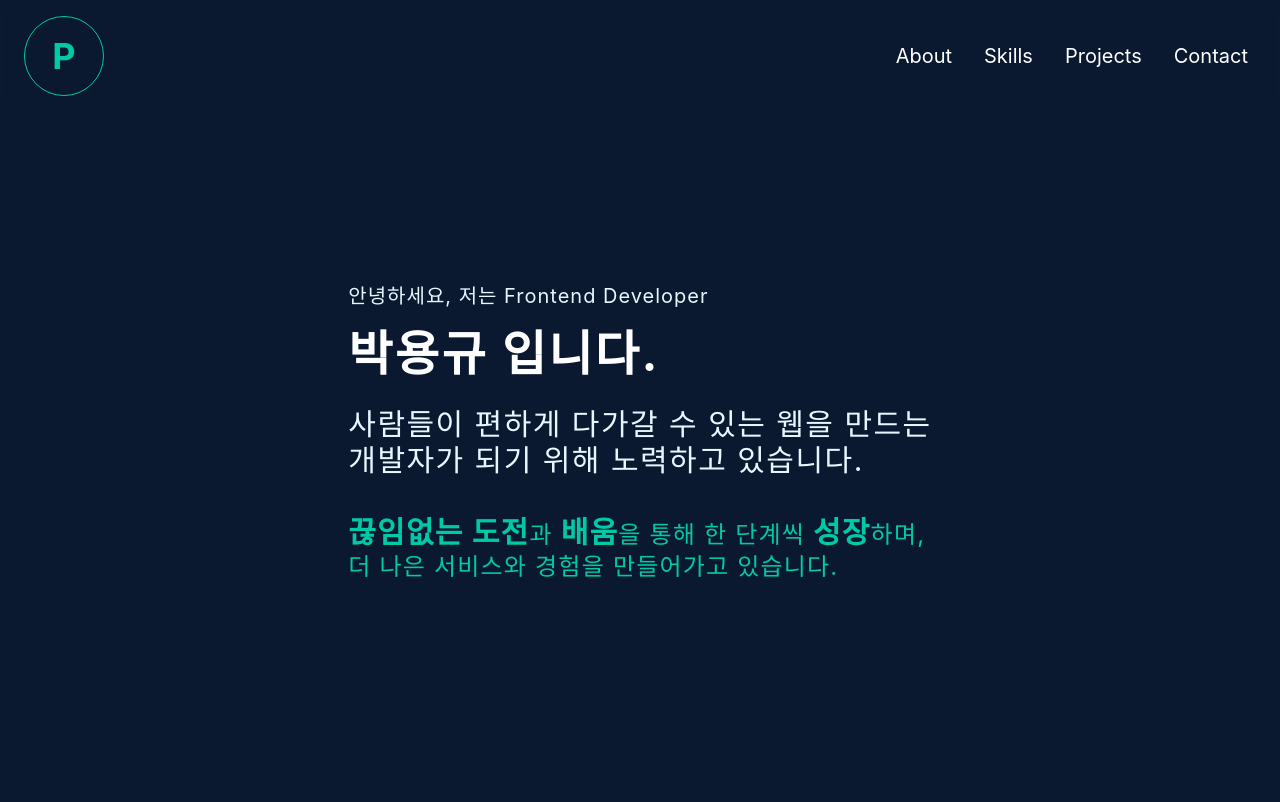
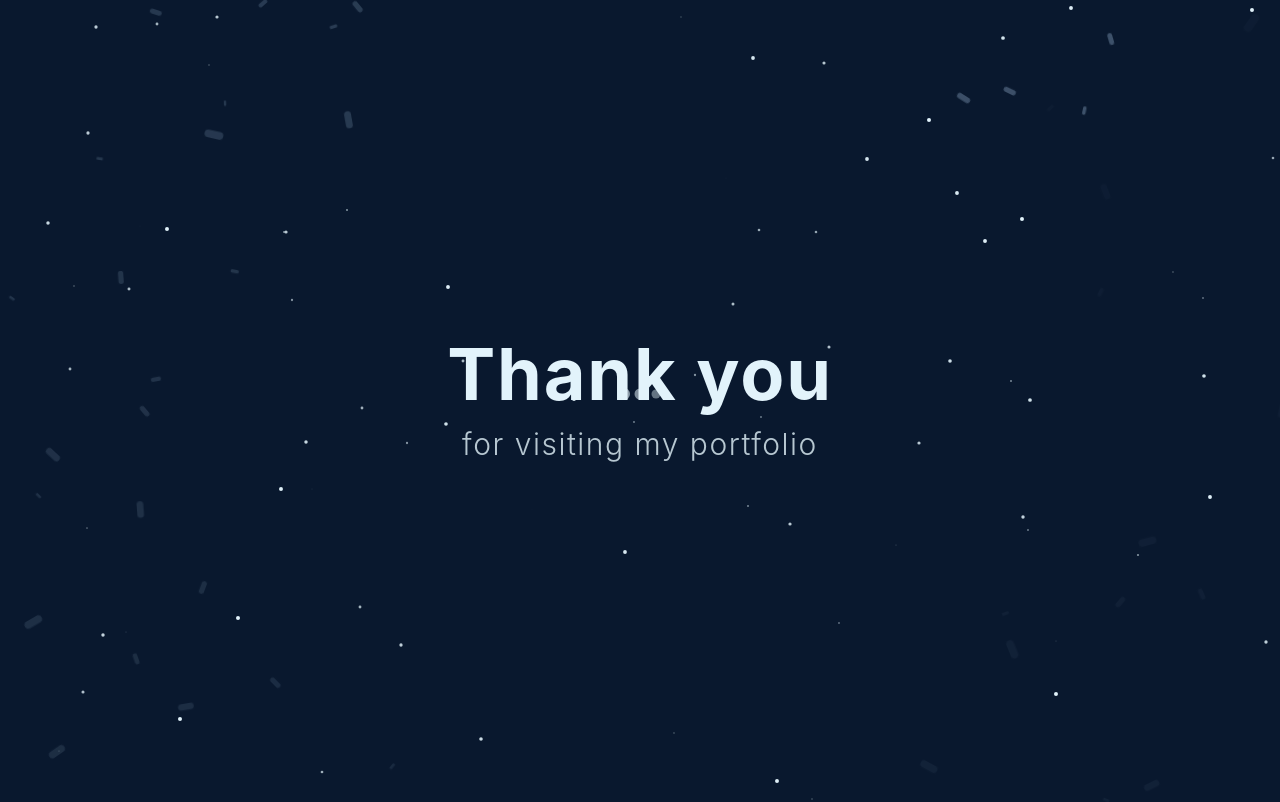
Before and after one commit to yonggyu99/Portfolio, a React (Vite) app: page / in a window 1280 px wide. Shown: the top 802 px of the page. Built offline with nearby package versions, Linux system fonts and the light colour scheme.

Commit message:
feat : HeroSection 수정

```diff
--- a/src/App.tsx
+++ b/src/App.tsx
@@ -13,7 +13,7 @@
   return (
     <>
       {showWelcome && <WelcomeScreen onComplete={handleWelcomeComplete} />}
-      <Main />
+      {!showWelcome && <Main />}
     </>
   );
 }
--- a/src/features/about/AboutSection.tsx
+++ b/src/features/about/AboutSection.tsx
@@ -172,7 +172,7 @@
                     LG U+ 유레카 프론트엔드 과정
                   </h4>
                   <p className="text-line text-base md:text-lg lg:text-xl">
-                    2018.03~2025.02
+                    2025.01~2025.08
                   </p>
                 </div>
               </div>
--- a/src/features/hero/HeroSection.tsx
+++ b/src/features/hero/HeroSection.tsx
@@ -1,66 +1,78 @@
-import { motion } from 'framer-motion';
+import { motion, Variants } from 'framer-motion';
 
 const HeroSection = () => {
-  const containerVariants = {
+  const containerVariants: Variants = {
     hidden: { opacity: 0 },
     visible: {
       opacity: 1,
       transition: {
-        staggerChildren: 0.3,
-        duration: 0.8,
+        staggerChildren: 0.5,
+        duration: 1.2,
       },
     },
   };
 
-  const itemVariants = {
+  const itemVariants: Variants = {
     hidden: { opacity: 0, y: 30 },
     visible: {
       opacity: 1,
       y: 0,
-      transition: { duration: 0.8 },
+      transition: { duration: 1.2, ease: 'easeOut' },
     },
   };
 
   return (
-    <div className="text-left w-full max-w-6xl px-4 md:px-8 h-screen flex items-center justify-center -mt-20">
+    <div className="text-center w-full max-w-6xl px-4 md:px-8 h-screen flex items-center justify-center -mt-20">
       <motion.div
         variants={containerVariants}
         initial="hidden"
         whileInView="visible"
         viewport={{ once: false, amount: 0.3 }}
       >
-        <motion.p
+        <motion.div
           variants={itemVariants}
-          className="text-primary mb-2 md:mb-4 lg:mb-5 text-sm md:text-lg lg:text-xl leading-normal tracking-wider"
+          className="mb-8 leading-normal tracking-wider"
         >
-          안녕하세요, 저는 Frontend Developer
-        </motion.p>
-
-        <motion.h1
-          variants={itemVariants}
-          className="text-white font-bold mb-3 md:mb-5 lg:mb-7 text-2xl md:text-3xl lg:text-4xl xl:text-5xl 2xl:text-6xl leading-normal tracking-wider"
-        >
-          박용규 입니다.
-        </motion.h1>
+          <div className="text-primary text-3xl md:text-4xl lg:text-5xl mb-4">
+            안녕하세요
+          </div>
+          <div className="text-secondary text-4xl md:text-5xl lg:text-6xl mb-4">
+            Frontend Developer
+          </div>
+          <div className="text-white font-bold text-5xl md:text-6xl lg:text-7xl mb-8">
+            박용규 입니다.
+          </div>
+          <div className="text-primary text-xl md:text-2xl mb-6">
+            사람들이{' '}
+            <span className="text-secondary font-bold text-2xl md:text-3xl">
+              편하게
+            </span>{' '}
+            다가갈 수 있는
+            <br />서비스를 제공하기 위해 노력하고 있습니다.
+          </div>
+        </motion.div>
 
         <motion.p
           variants={itemVariants}
-          className="text-primary mb-4 md:mb-7 lg:mb-9 text-lg md:text-xl lg:text-2xl xl:text-3xl 2xl:text-4xl leading-normal tracking-wider"
+          className="text-primary text-xl md:text-2xl leading-normal tracking-wider"
         >
-          사람들이 편하게 다가갈 수 있는 웹을 만드는
-          <br className="hidden sm:block" />
-          <span className="sm:hidden"> </span>
-          개발자가 되기 위해 노력하고 있습니다.
-        </motion.p>
-
-        <motion.p
-          variants={itemVariants}
-          className="text-secondary text-sm sm:text-base md:text-lg lg:text-xl xl:text-2xl leading-normal tracking-wider"
-        >
-          <span className="font-bold text-base sm:text-lg md:text-xl lg:text-2xl xl:text-3xl">끊임없는 도전</span>과 <span className="font-bold text-base sm:text-lg md:text-xl lg:text-2xl xl:text-3xl">배움</span>을 통해 한 단계씩 <span className="font-bold text-base sm:text-lg md:text-xl lg:text-2xl xl:text-3xl">성장</span>하며,
-          <br className="hidden sm:block" />
-          <span className="sm:hidden"> </span>
-          더 나은 서비스와 경험을 만들어가고 있습니다.
+          끊임없는{' '}
+          <span className="text-secondary font-bold text-2xl md:text-3xl">
+            도전
+          </span>
+          과{' '}
+          <span className="text-secondary font-bold text-2xl md:text-3xl">
+            배움
+          </span>
+          을 통해 {' '}
+          <span className="text-secondary font-bold text-2xl md:text-3xl">
+            한 단계씩
+          </span>{' '}
+          <span className="text-secondary font-bold text-2xl md:text-3xl">
+            성장
+          </span>
+          하며,
+          <br />더 나은 서비스와 경험을 만들어가고 있습니다.
         </motion.p>
       </motion.div>
     </div>
```
